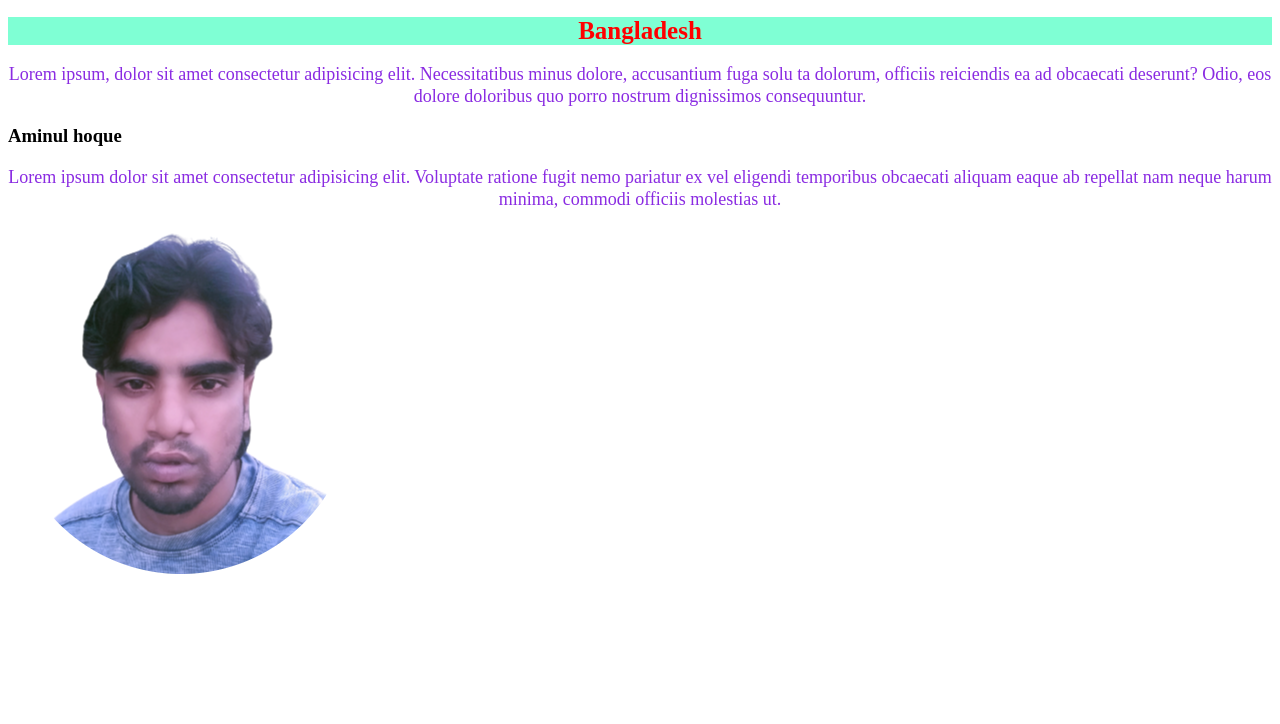
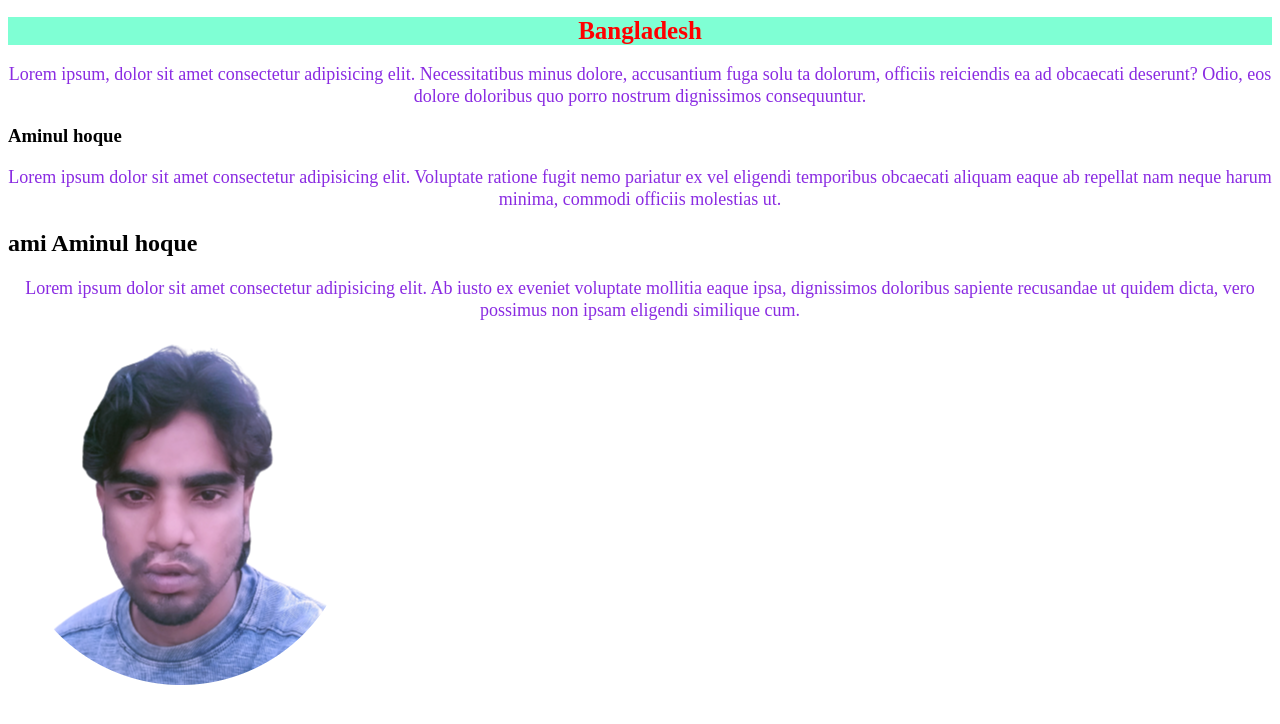
Before and after one commit to Aminulhoque01/my--new-repo, a plain HTML site: page index.html in a window 1280 px wide. Drawn offline with Linux system fonts and the light colour scheme.

Commit message:
new blog

```diff
--- a/index.html
+++ b/index.html
@@ -25,6 +25,16 @@
         </p>
      </div>
 
+     <div>
+        <h2>ami Aminul hoque</h2>
+
+        <p>Lorem ipsum dolor sit amet consectetur adipisicing elit. Ab iusto ex eveniet voluptate mollitia eaque ipsa, dignissimos doloribus sapiente recusandae ut quidem dicta, vero possimus non ipsam eligendi similique cum.
+
+        </p>
+     </div>
+
+
+
      <img src="ami.png" alt ="aminul"/>
 
 </body>
```
